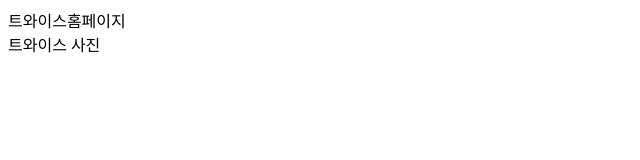
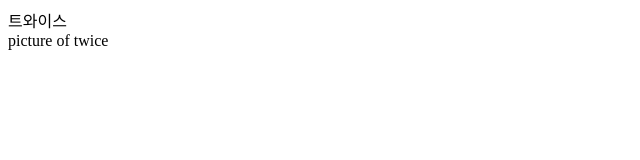
Before and after one commit to ajou13/twice_fan_page, a plain HTML site: page index.html in a window 1280 px wide. Shown: the whole page, without its empty margins (0-640 px from the left). Drawn offline with Linux system fonts and the light colour scheme.

Commit message:
cleaning code

```diff
--- a/index.html
+++ b/index.html
@@ -1,4 +1,4 @@
 <html>
-<head>트와이스홈페이지</head>
-<div>트와이스 사진</div>
+	<head>트와이스</head>
+	<div>picture of twice</div>
 </html>
```
